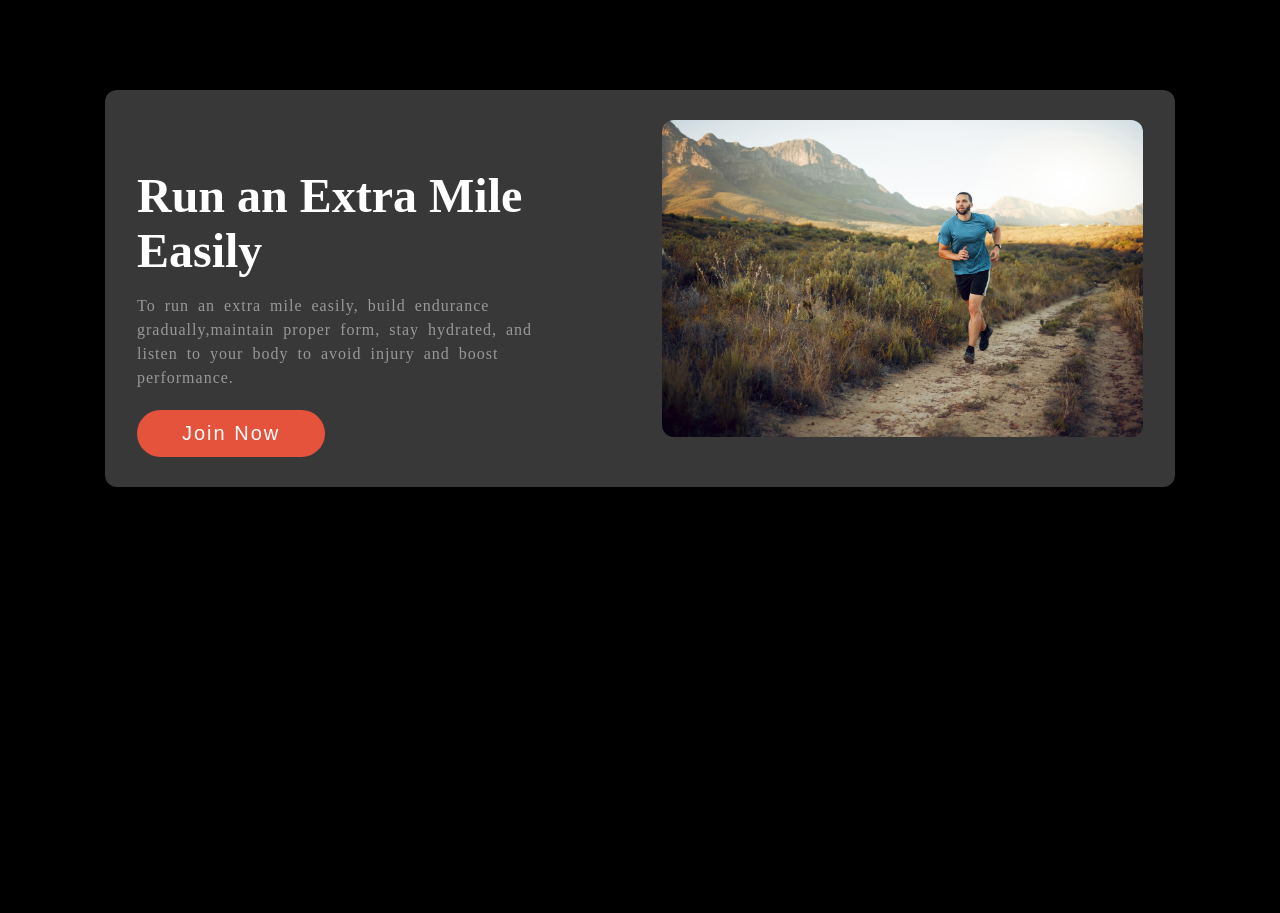
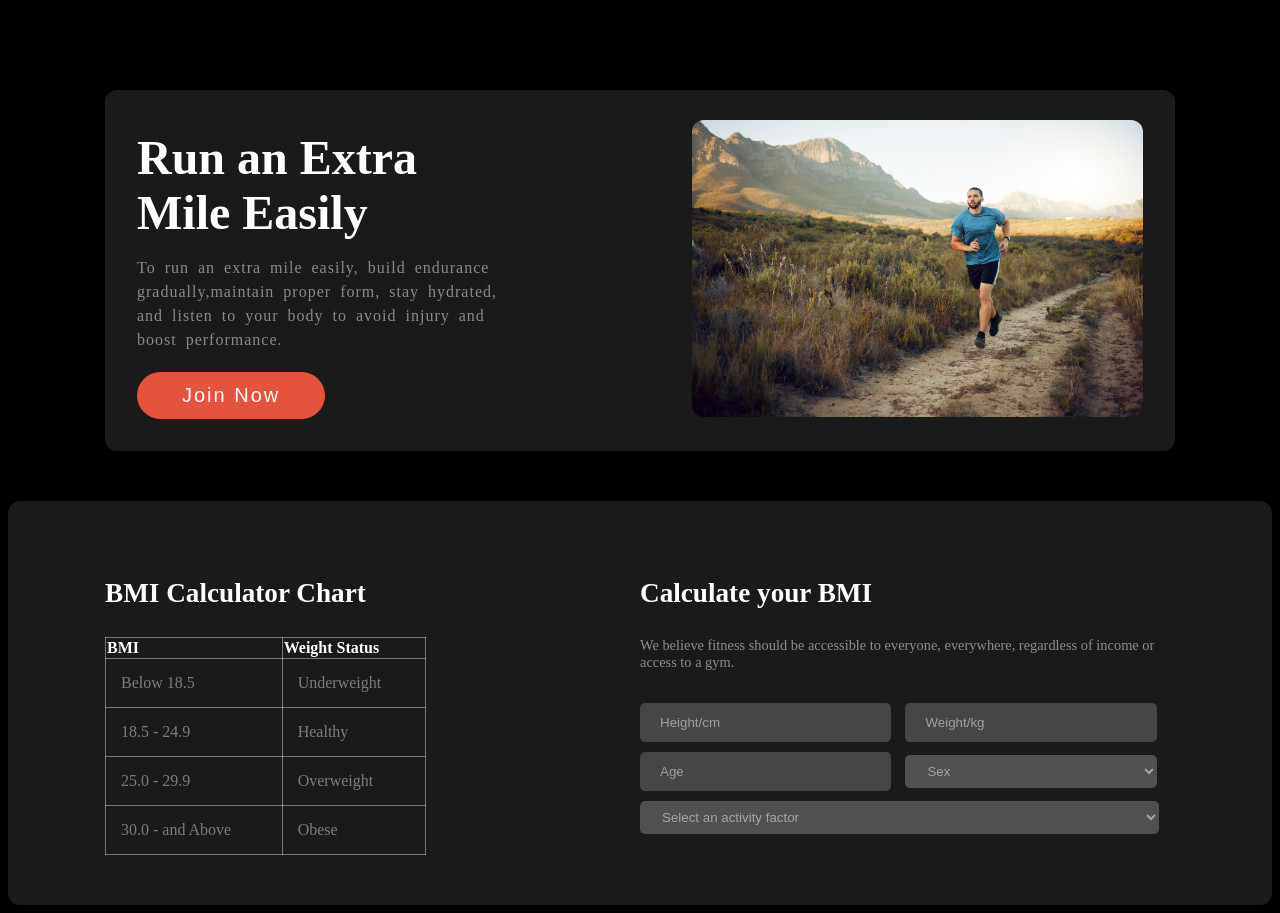
Before and after one commit to arahman225/Assignment-02, a plain HTML site: page index.html in a window 1280 px wide. Shown: the part 1340-2253 px from the top of the page. Before the commit the page ends 1885 px from the top, so only its background shows below. Drawn offline with Linux system fonts and the light colour scheme; a web font is replaced by a local one.

Commit message:
added calculate

```diff
--- a/index.html
+++ b/index.html
@@ -31,7 +31,7 @@
             </div>
             <div class="welcome-hero-img bg-img">
                 <img src="assests/images/Images 2.png" alt="">
-                <div class="display-flex">
+                <div class="display-flex position-relative">
                  <div class="video-card">
                     <div class="video-icon"><i class="fa fa-play-circle"></i></div>
                     <div class="video-text">
@@ -122,6 +122,64 @@
 
 <!-- running miles end -->
 
+<!-- Calculator Chart start -->
+
+    <section class="padding back-color">
+        <div class="container">
+            <div class="display-flex calculator-content">
+                <div class="col-calculate-chart">
+                    <div class="col-calculate-chart-box">
+                        <h3>BMI Calculator Chart</h3>
+                        <table>
+                            <tr>
+                                <th>BMI</th>
+                                <th>Weight Status</th>
+                            </tr>
+                            <tr>
+                                <td>Below 18.5</td>
+                                <td>Underweight</td>
+                            </tr>
+                            <tr>
+                                <td>18.5 - 24.9</td>
+                                <td>Healthy</td>
+                            </tr>
+                            <tr>
+                                <td>25.0 - 29.9</td>
+                                <td>Overweight</td>
+                            </tr>
+                            <tr>
+                                <td>30.0 - and Above</td>
+                                <td>Obese</td>
+                            </tr>
+                        </table>
+                    </div>
+                </div>
+                <div class="col-calculate-chart">
+                    <div class="col-calculate-bmi-box">
+                        <h3>Calculate your BMI</h3>
+                        <p>We believe fitness should be accessible to everyone, everywhere, regardless of income or access to a gym. </p>
+                        <form action="">
+                            <input class="width" type="text" name="" id="" placeholder="Height/cm">
+                            <input class="width" type="text" name="" id="" placeholder="Weight/kg"><br>
+                            <input type="text" name="" id="" placeholder="Age">
+                            <select class="select" name="" id="">
+                                <option value="Sex">Sex</option>
+                                <option value="Sex">Male</option>
+                                <option value="Sex">Female</option>
+                            </select>
+                            <select class="select-activity" name="" id="">
+                                <option value="Sex">Select an activity factor</option>
+                            </select>
+                        </form>
+                    </div>
+                </div>
+            </div>
+        </div>
+    </section>
+
+
+<!-- Calculator Chart end -->
+
 
 </body>
 </html>
--- a/style.css
+++ b/style.css
@@ -4,12 +4,17 @@
 @import url('https://fonts.googleapis.com/css2?family=Inter:wght@100..900&display=swap');
 
 
-
+*{
+    box-sizing: border-box;
+}
 
 .bg-color{
     background-color:rgb(0, 0, 0)
 }
 
+/* .position-relative{
+    position: relative;
+} */
 
 /* -----------------  Navbar style start   -------------------- */
 
@@ -231,7 +236,7 @@ color: white;
 
 .running-miles{
     grid-template-columns: repeat(2, 1fr);
-    gap:65px;
+    gap:120px;
 }
 
 
@@ -246,7 +251,7 @@ color: white;
 }
 
 .back-color{
-    background-color:rgba(255, 255, 255, 0.219);
+    background-color:rgba(255, 255, 255, 0.1);
     border-radius: 12px;
 }
 
@@ -254,6 +259,7 @@ color: white;
     color: white;
     font-size: 3rem;
     margin-bottom: 10px;
+    margin-top: 10px;
 }
 
 .col-extra-running p{
@@ -266,6 +272,89 @@ color: white;
 }
 
 /* running style end */
+
+
+/* -------------------    Table chart start      -------------------- */
+
+.col-calculate-chart-box h3{
+    font-size: 1.7rem;
+    font-weight: 700;
+    color: #ffffff;
+}
+
+.col-calculate-bmi-box h3{
+    font-size: 1.7rem;
+    font-weight: 700;
+    color: #ffffff;
+}
+
+
+.col-calculate-bmi-box p{
+    font-size: .9rem;
+    font-weight: 400;
+    color: rgba(255, 255, 255, 0.5);
+    margin-bottom: 2rem;
+}
+
+table, td, th {
+    border: 1px solid rgba(255, 255, 255, 0.404);
+    text-align: left;
+  }
+
+  table {
+    border-collapse: collapse;
+    width: 60%;
+
+  }
+
+  th{
+    color: white;
+  }
+
+  td {
+    padding: 15px;
+    color: rgba(255, 255, 255, 0.432);
+  }
+  .col-calculate-chart{
+    flex: 50%;
+}
+
+
+
+input[type=text] {
+    padding: 12px 20px;
+    width: 47%;
+    margin-right: 10px;
+    margin-bottom: 10px;
+    background-color: #f1f1f134;
+    border-radius: 5px;
+    border:none;
+    color: white;
+}
+
+
+
+select{
+    width: 47%;
+    padding: 8px 18px;
+    background-color: #f1f1f13f;
+    border-radius: 5px;
+    border:none;
+    color: #ffffff7c
+}
+
+input::placeholder {
+    color: #ffffff7c; /* Change to your desired color */
+}
+
+.select-activity{
+    width: 97%;
+    background-color: #f1f1f13f;
+    border-radius: 5px;
+    border:none;
+}
+/* -------------------    Table chart end      -------------------- */
+
 
 
 /* --------------------  Shared style start   ----------------------- */
@@ -375,9 +464,9 @@ color: white;
         padding: 25px 0px;
     }
 
-    .col-extra-running h3, p{
+    /* .col-extra-running h3, p{
         padding: 0px 45px 0px 15px;
-    }
+    } */
 }
 
 
```
